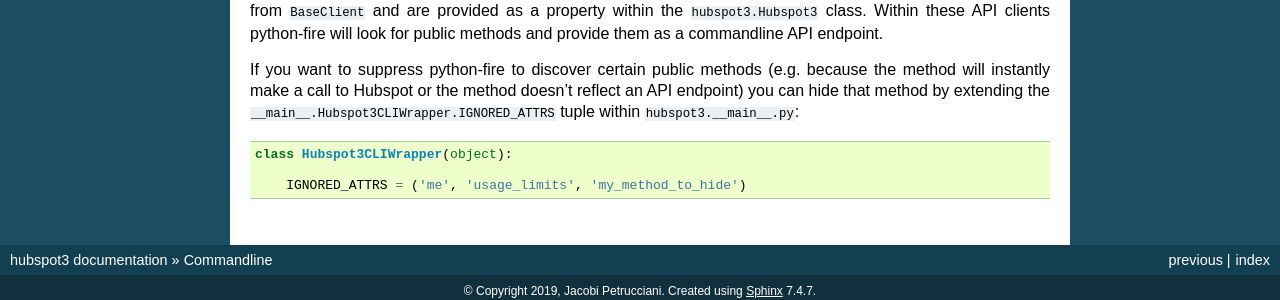
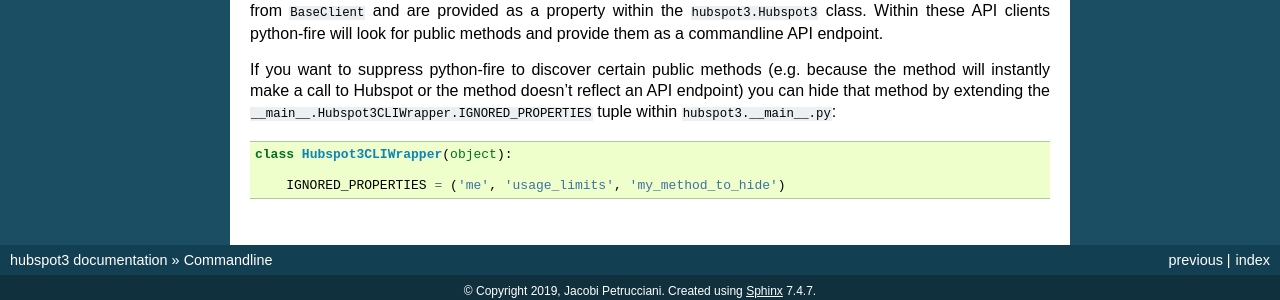
Before and after one commit to jpetrucciani/hubspot3, a Sphinx documentation site: the page built from docs/hubspot3/commandline.rst, in a window 1280 px wide. Shown: the part 1934-2234 px from the top of the page. Built offline with Sphinx 7.4.7, drawn with Linux system fonts in a browser that asks for light colours; the version number could not be read and is left out.

Commit message:
Fixed documentation

```diff
--- a/docs/hubspot3/commandline.rst
+++ b/docs/hubspot3/commandline.rst
@@ -127,10 +127,10 @@
 
 If you want to suppress python-fire to discover certain public methods (e.g. because the method will instantly make a
 call to Hubspot or the method doesn't reflect an API endpoint) you can hide that method by extending
-the ``__main__.Hubspot3CLIWrapper.IGNORED_ATTRS`` tuple within ``hubspot3.__main__.py``:
+the ``__main__.Hubspot3CLIWrapper.IGNORED_PROPERTIES`` tuple within ``hubspot3.__main__.py``:
 
 .. code-block:: python
 
     class Hubspot3CLIWrapper(object):
 
-        IGNORED_ATTRS = ('me', 'usage_limits', 'my_method_to_hide')
+        IGNORED_PROPERTIES = ('me', 'usage_limits', 'my_method_to_hide')
```
